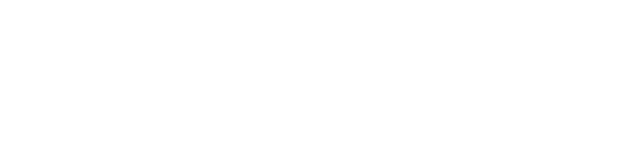
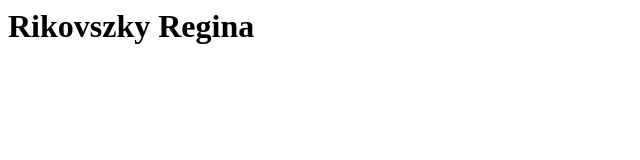
Before and after one commit to pestoWun/0305, a plain HTML site: page index.html in a window 1280 px wide. Shown: the whole page, without its empty margins (0-640 px from the left). Drawn offline with Linux system fonts and the light colour scheme.

Commit message:
Név hozzáadva

```diff
--- a/index.html
+++ b/index.html
@@ -6,6 +6,6 @@
     <title>Document</title>
 </head>
 <body>
-
+    <h1>Rikovszky Regina</h1>
 </body>
 </html>
```
